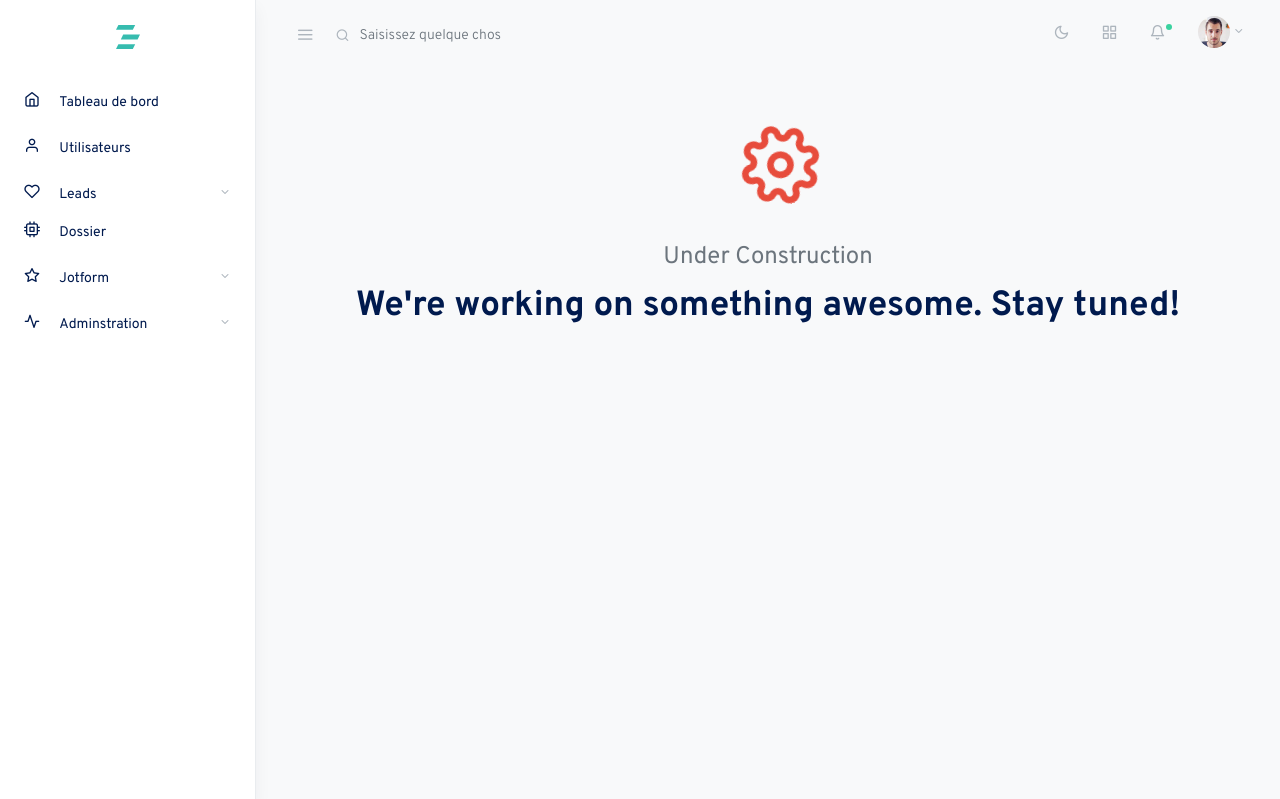
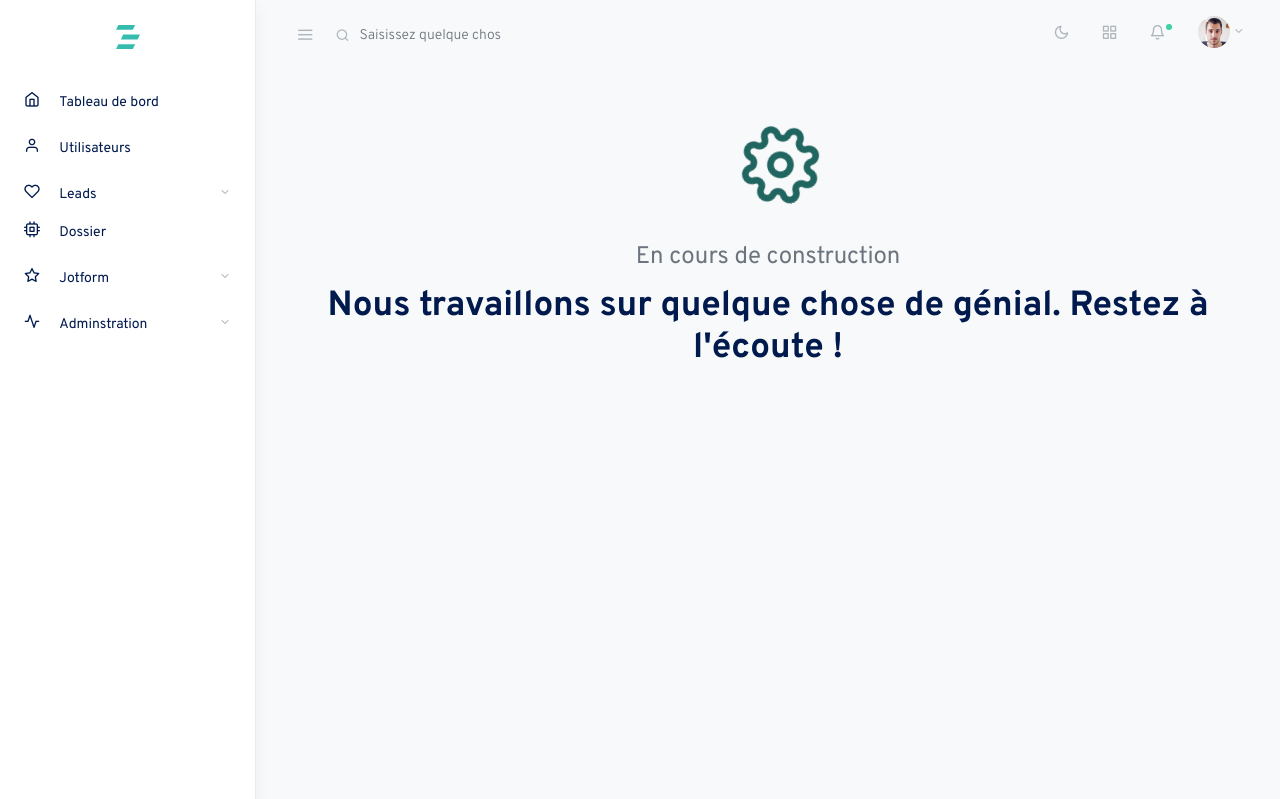
Before and after one commit to layesow/plome, a Django app: page /lead/facebook_leads/ in a window 1280 px wide. Shown: the top 799 px of the page. Run offline with Django 4.2, Linux system fonts and the light colour scheme; the visitor is signed in with stand-in values (Sample User, id 1); data that the repository does not hold is empty; some libraries are stand-ins or nearby versions; some web fonts are replaced.

Commit message:
facebook under

```diff
--- a/templates/lead/facebook_under.html
+++ b/templates/lead/facebook_under.html
@@ -3,7 +3,6 @@
 {% block content %}
 <style>
   /* Your existing styles here */
-
   /* Additional styles for the Under Construction page */
   .under-construction-container {
     text-align: center;
@@ -12,22 +11,19 @@
 
   .under-construction-icon {
     font-size: 80px;
-    color: #e74c3c;
+    color: #216560;
     animation: spinWheel 3s linear infinite;
     transition: color 0.3s ease;
   }
-
   .under-construction-title {
     font-size: 24px;
     margin-top: 10px;
   }
-
   .under-construction-message {
     font-size: 16px;
     color: #555;
     margin-top: 10px;
   }
-
   @keyframes spinWheel {
     0% {
       transform: rotate(0deg);
@@ -38,11 +34,10 @@
   }
 
   .under-construction-container:hover .under-construction-icon {
-    color: #f39c12; /* Change color on hover */
+    color: #36bdaf; /* Change color on hover */
     animation: spinWheel 1s linear infinite reverse; /* Change rotation speed on hover */
   }
 </style>
-
 <main role="main" class="main-content">
   <div class="container-fluid">
     <div class="row justify-content-center">
@@ -51,8 +46,8 @@
           <div class="under-construction-icon">
             <i class="fe fe-settings"></i>
           </div>
-          <div class="under-construction-title">Under Construction</div>
-          <div class="under-construction-message"><h1>We're working on something awesome. Stay tuned!<h1></div>
+          <div class="under-construction-title">En cours de construction</div>
+          <div class="under-construction-message"><h1>Nous travaillons sur quelque chose de génial. Restez à l'écoute !<h1></div>
         </div>
       </div>
     </div>
```
